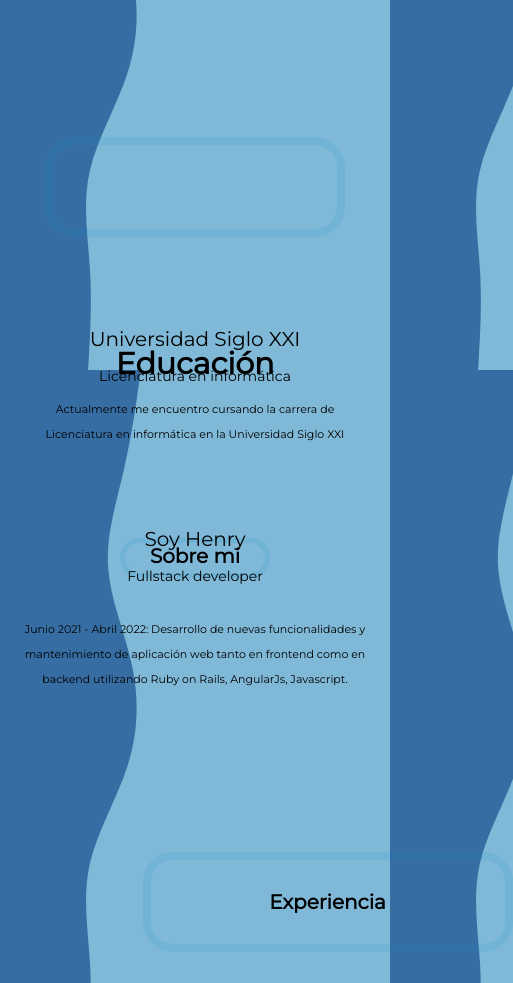
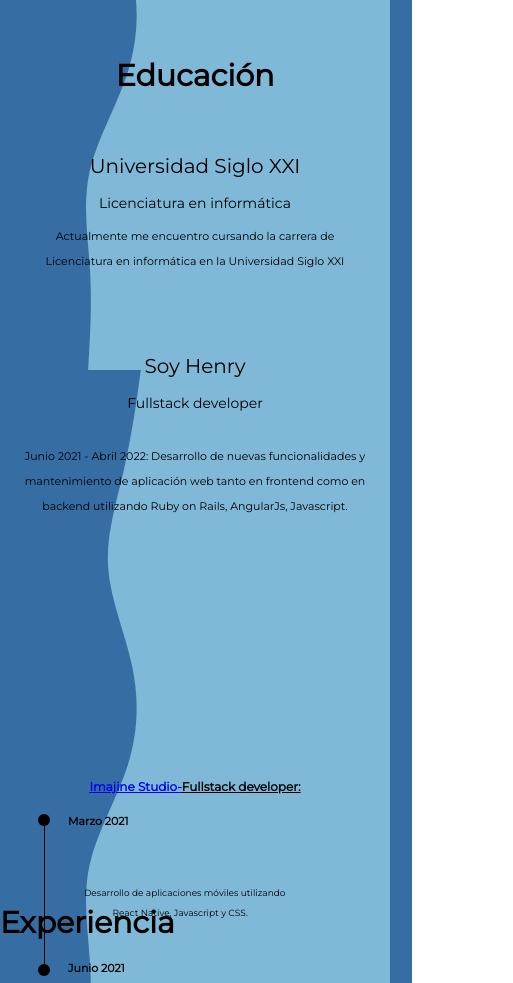
Before and after one commit to Juanse1998/Portfolio, a React (Create React App) app: page / in a window 390 px wide. Shown: the part 1017-2000 px from the top of the page, 513 px wide, since content can reach past the window. Built offline with nearby package versions, Linux system fonts and the light colour scheme.

Commit message:
fix issue responsive

```diff
--- a/src/Components/About/About.css
+++ b/src/Components/About/About.css
@@ -17,6 +17,7 @@
 }
 
 .titleExperience {
+  left: 41%;
   position: absolute;
   font-family: Montserrat;
   font-size: 50px;
@@ -24,12 +25,11 @@
   font-weight: bold;
   color: #000000;
   display: flex;
-  justify-content: center;
 }
 
 .experience {
   display: block;
-  margin-top: 40px;
+  margin-top: 190px;
   width: 100%;
 }
 
@@ -165,31 +165,22 @@ hr {
   margin-left: 30px;
 }
 
-.rectangleExperience {
-
-  justify-content: center;
-  margin-left: 36%;
-  display: flex;
-  margin-bottom: 30px;
-  width: 370px;
-  margin-top: -200px;
-  height: 100px;
-  border: 8px solid rgba(13, 138, 207, 0.12); /* Color y grosor del borde del rectángulo */
-  box-sizing: border-box; /* Asegura que el borde esté incluido en las dimensiones */
-  border-radius: 30px;
-  align-items: center;
+.comExperience {
+  display: grid;
+  margin-top: 130px;
 }
 
-.comExperience {
-  display: grid;
-  margin-top: 360px;
+.contentTitle {
+  width: 100%;
 }
-
 
 @media only screen and (max-width: 600px) {
 
   .titleExperience {
-    font-size: 20px;
+    left: 0%;
+    position: absolute;
+    font-size: 30px;
+    margin-top: 385px;
   }
 
   .descriptionAbout {
@@ -285,4 +276,8 @@ hr {
     margin-top: 290px;
     margin-left: 30px;
   }
+
+  .comExperience {
+    margin-top: 70px;
+  }
 }
--- a/src/Components/About/About.jsx
+++ b/src/Components/About/About.jsx
@@ -5,12 +5,12 @@ import "./About.css";
 export default function About() {
   return (
     <>
-      <div className="comExperience">
-      <div className="rectangleExperience">
+    <div className="contentTitle">
       <h3 className="titleExperience">
         Experiencia
       </h3>
     </div>
+      <div className="comExperience">
         <div className="experience" id="experience">
           <div className="companyContent">
             <a href="https://imajine.com" target="blanck" className="company">Imajine Studio-</a><a className="role">Fullstack developer:</a>
--- a/src/Components/Education/Education.css
+++ b/src/Components/Education/Education.css
@@ -86,7 +86,7 @@
     font-style: normal;
     font-weight: bold;
     color: #000000;
-    margin-top: 200px;
+    margin-top: 70px;
     display: flex;
     justify-content: center;
   }
@@ -114,4 +114,8 @@
     font-size: 14px;
   }
 
+  .education {
+    margin-top: 10px;
+  }
+
 }
--- a/src/Components/Education/Education.jsx
+++ b/src/Components/Education/Education.jsx
@@ -5,11 +5,9 @@ export default function Education() {
   return (
     <>
       <div className="education">
-        <div className="rectangleEducation">
-          <span className="titleEducation" id="education">
-            Educación
-          </span>
-        </div>
+        <span className="titleEducation" id="education">
+          Educación
+        </span>
         <div className="school">
           <span className="nameSchool">Universidad Siglo XXI</span><span className="careerXXI">Licenciatura en informática</span>
           <a className="descriptionEducation">Actualmente me encuentro cursando la carrera de Licenciatura en informática en la Universidad Siglo XXI</a>
--- a/src/Components/Me/Me.css
+++ b/src/Components/Me/Me.css
@@ -21,23 +21,10 @@
     margin-top: 10px;
     font-style: normal;
     font-weight: bold;
-    display: inline-block;
+    display: flex;
+    position: absolute;
     color: #000000;
   }
-
-  .rectangle {
-    justify-content: center;
-    display: flex;
-    position: absolute;
-    width: 280px;
-    height: 100px;
-    margin-bottom: 20px;
-    border: 8px solid rgba(13, 138, 207, 0.12); /* Color y grosor del borde del rectángulo */
-    box-sizing: border-box; /* Asegura que el borde esté incluido en las dimensiones */
-    border-radius: 30px;
-  }
-
-
 
   @media only screen and (max-width: 800px) {
     .about {
@@ -51,7 +38,7 @@
 
     .titleMe {
       margin-top: 1px;
-      font-size: 20px;
+      font-size: 30px;
     }
 
     .rectangle {
--- a/src/Components/Me/Me.jsx
+++ b/src/Components/Me/Me.jsx
@@ -6,12 +6,9 @@ export default function Me() {
   return (
     <>
     <div className="presentation">
-    <div className="rectangle">
       <h3 id="about" className="titleMe">
         Sobre mi
       </h3>
-    </div>
-
       <div className="about">
         <p>
           ¡Hola! Mi nombre es Juan Segundo Sosa, y soy un apasionado programador Full-Stack con una amplia experiencia en diversas tecnologías.
--- a/src/Components/Projects/Project.css
+++ b/src/Components/Projects/Project.css
@@ -6,9 +6,8 @@
   font-family: Montserrat;
   font-style: normal;
   font-weight: bold;
-  font-size: 30px;
+  font-size: 50px;
   line-height: 38px;
-  letter-spacing: 0.35538em;
   margin-left: auto;
   margin-right: auto;
   display: flex;
@@ -57,16 +56,14 @@
 .containerProjects {
   column-count: 1;
   text-align: -webkit-center;
-  padding-top: 30px;
+  padding: 40px;
 }
 
 .titleProject {
-  width: 252px;
-  margin-top: 2px;
-  padding-top: 20px;
+  width: 100%;
+  margin-top: 54px;
   height: 20px;
-  padding-bottom: 10px;
-  font-size: 20px;
+  font-size: 25px;
 }
 
 .titleProjectTwo {
@@ -127,7 +124,7 @@
   .contTitle {
     display: flex;
     justify-content: center;
-    font-size: 20px;
+    font-size: 30px;
   }
   .containerProjects {
     column-count: 1;
--- a/src/Components/Skills/Skills.css
+++ b/src/Components/Skills/Skills.css
@@ -33,9 +33,8 @@ i {
   font-family: Montserrat;
   font-style: normal;
   font-weight: bold;
-  font-size: 30px;
+  font-size: 50px;
   line-height: 38px;
-  letter-spacing: 0.35538em;
   margin-left: auto;
   margin-right: auto;
   display: contents;
@@ -75,6 +74,7 @@ i {
 
 .contSkills {
   position: relative;
+  margin-bottom: 190px;
   margin-left: auto;
   margin-right: auto;
   left: 0;
@@ -118,7 +118,7 @@ i {
     font-family: Montserrat;
     font-style: normal;
     font-weight: bold;
-    font-size: 22px;
+    font-size: 30px;
     line-height: 38px;
     letter-spacing: 0.35538em;
     margin-left: auto;
--- a/src/Components/Skills/Skills.jsx
+++ b/src/Components/Skills/Skills.jsx
@@ -39,7 +39,7 @@ export default function Skills() {
     <>
     <div className="contSkills" id="skills">
       <div className="containerTitle">
-          <span>HABILIDADES</span>
+          <span>Skills</span>
       </div>
       <div className="containerSkills">
         <div className="item" href="">
```
Lines whose indentation alone changed are shown as unchanged.
